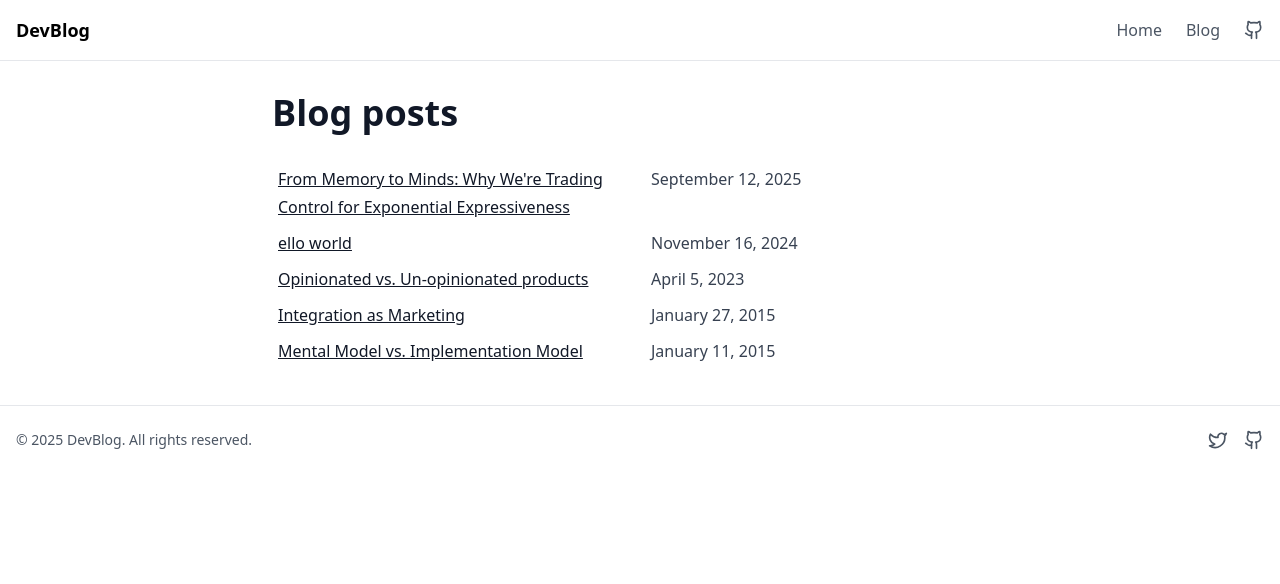
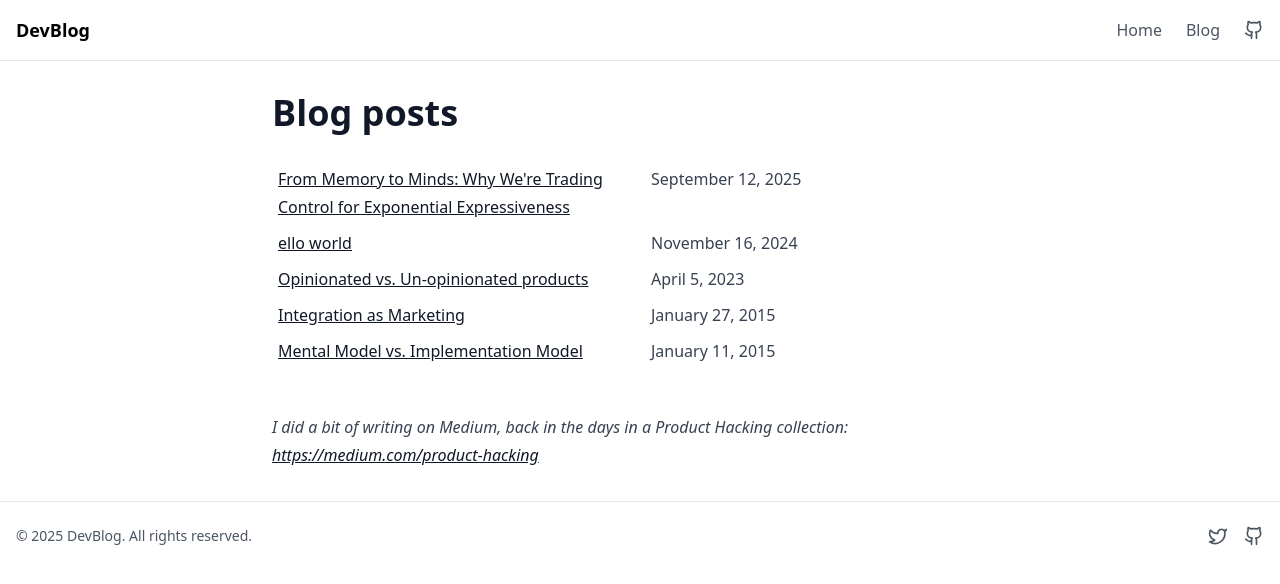
Before and after one commit to martinnormark/site, an Astro site: page /blog in a window 1280 px wide. Built offline with nearby package versions, Linux system fonts and the light colour scheme; Astro itself is replaced by a stand-in of ours.

Commit message:
feat: Add Medium writing reference to blog index page

```diff
--- a/src/pages/blog/index.astro
+++ b/src/pages/blog/index.astro
@@ -28,5 +28,13 @@ const sortedPosts = allPosts.sort(
         ))
       }
     </ul>
+    <p class="italic text-gray-700 mt-12">
+      I did a bit of writing on Medium, back in the days in a Product Hacking
+      collection: <a
+        href="https://medium.com/product-hacking"
+        class="text-primary hover:underline"
+        >https://medium.com/product-hacking</a
+      >
+    </p>
   </main>
 </Layout>
```
